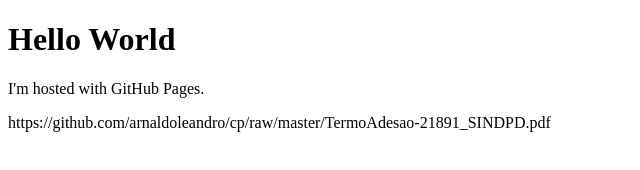
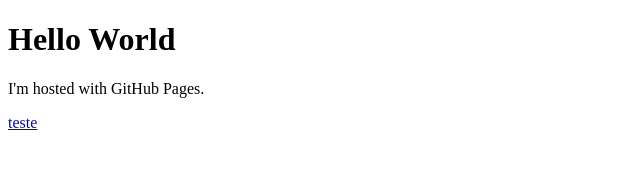
Before and after one commit to arnaldoleandro/arnaldoleandro.github.io, a plain HTML site: page index.html in a window 1280 px wide. Shown: the whole page, without its empty margins (0-640 px from the left). Drawn offline with Linux system fonts and the light colour scheme.

Commit message:
Update index.html

```diff
--- a/index.html
+++ b/index.html
@@ -3,6 +3,6 @@
 <body>
 <h1>Hello World</h1>
 <p>I'm hosted with GitHub Pages.</p>
-  https://github.com/arnaldoleandro/cp/raw/master/TermoAdesao-21891_SINDPD.pdf
+  <a href='https://github.com/arnaldoleandro/cp/raw/master/TermoAdesao-21891_SINDPD.pdf'> teste </a>
 </body>
 </html>
```
